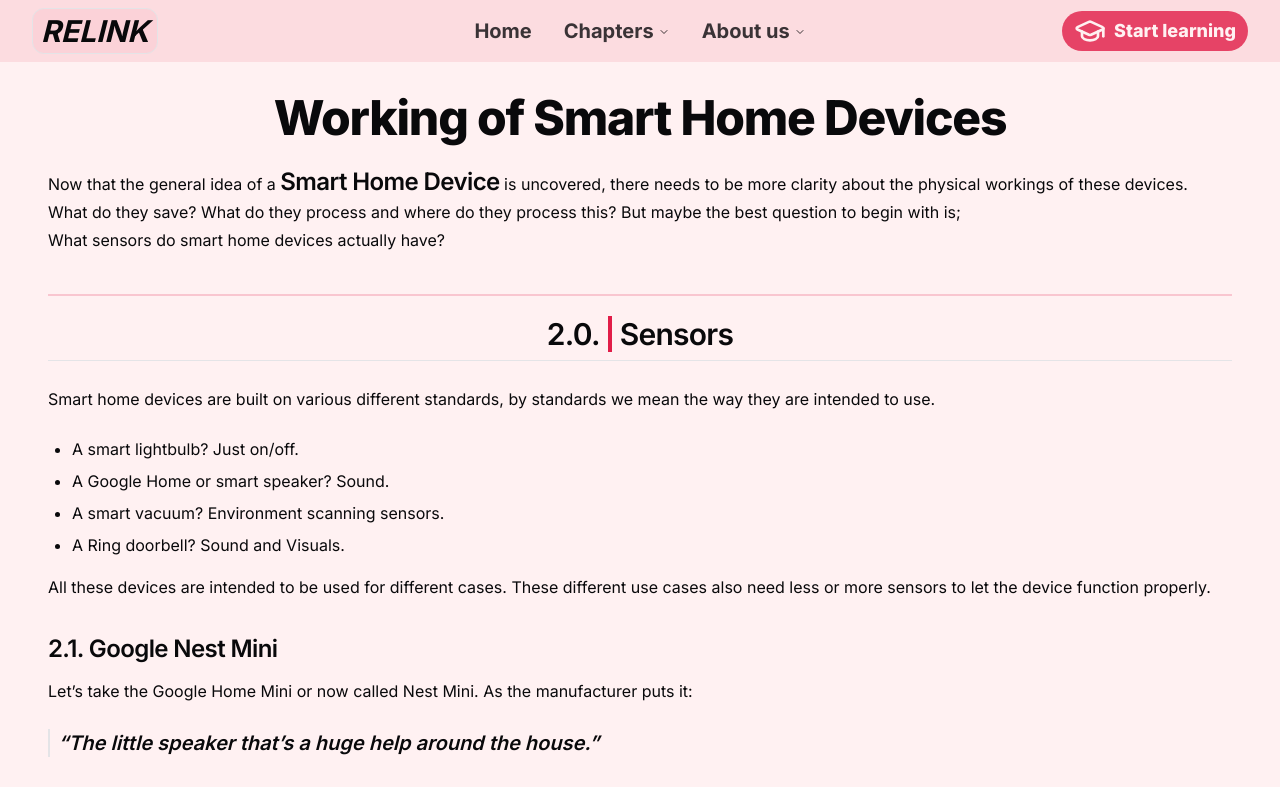
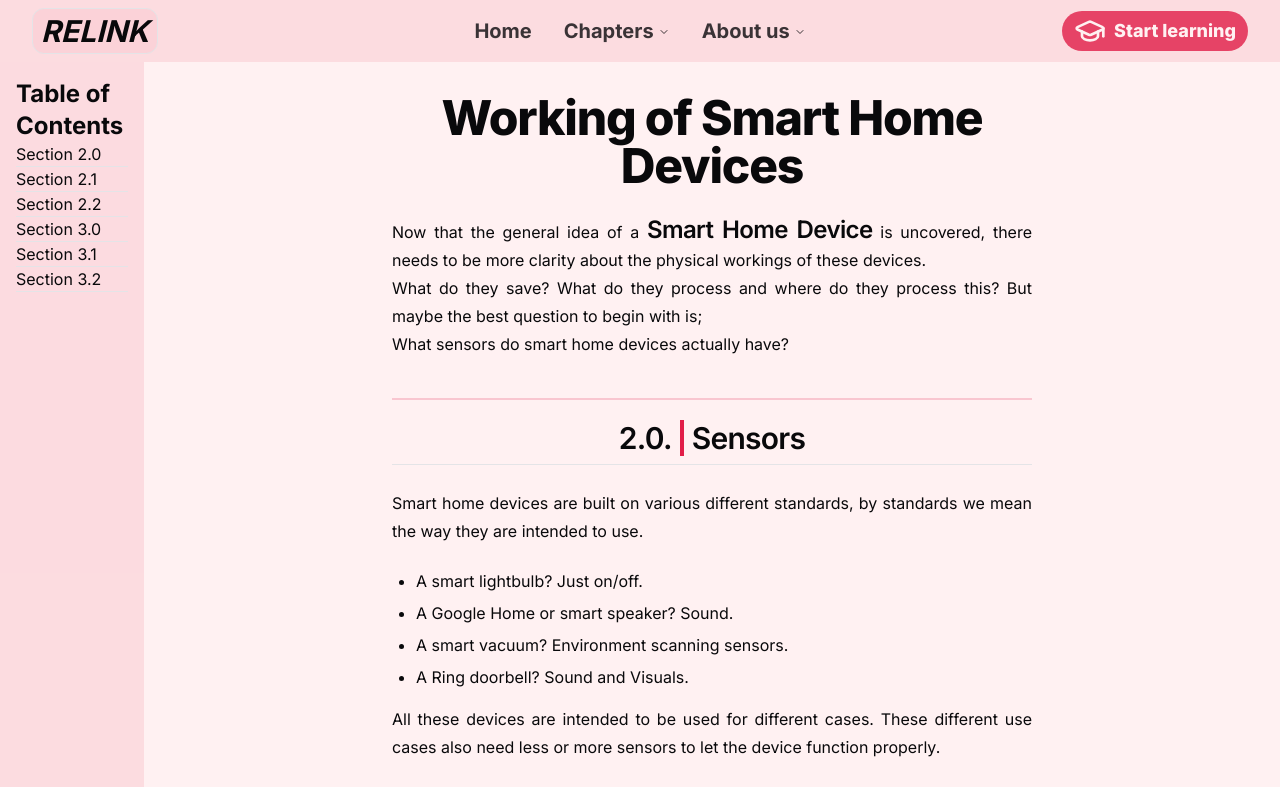
Before and after one commit to evebrnd/eps, a Next.js app: page /eps/chapters/two in a window 1280 px wide. Shown: the top 787 px of the page. Built offline with nearby package versions, Linux system fonts and the light colour scheme.

Commit message:
fix: first changes

```diff
--- a/src/app/chapters/two/page.tsx
+++ b/src/app/chapters/two/page.tsx
@@ -2,7 +2,19 @@
 
 export default function Page() {
   return (
-    <div className="flex flex-col justify-center py-2 mx-4 md:mx-12">
+    <div className="flex flex-wrap">
+      <div className="flex justify-normal sticky w-full min-h-fit top-0 md:left-0 md:max-w-36 md:h-dvh md:px-4 bg-primary/10">
+        <div className="items-center md:items-start md:pt-4">
+          <p className="text-2xl font-bold">Table of Contents</p>
+          <a href="#Chapter_2.0" className="hover:underline">Section 2.0</a><hr />
+          <a href="#Chapter_2.1" className="hover:underline">Section 2.1</a><hr />
+          <a href="#Chapter_2.2" className="hover:underline">Section 2.2</a><hr />
+          <a href="#Chapter_3.0" className="hover:underline">Section 3.0</a><hr />
+          <a href="#Chapter_3.1" className="hover:underline">Section 3.1</a><hr />
+          <a href="#Chapter_3.2" className="hover:underline">Section 3.2</a><hr />
+        </div>
+      </div>
+      <div className="flex flex-col justify-self-center mx-auto pt-2 w-screen md:w-4/6 lg:w-3/6">
         <h1 className="flex justify-center text-center mt-6 text-4xl font-extrabold tracking-tight lg:text-5xl">
           Working of Smart Home Devices
         </h1>
@@ -12,10 +24,9 @@
           <br /> What do they save? What do they process and where do they process this?
           But maybe the best question to begin with is; <br /> What sensors do smart home devices actually have?
         </p>
-
         <div className="flex flex-col text-justify py-3 border-y-2 border-primary/20 mt-10">
           {/* 2.0 */}
-        <h2 className="flex justify-center mt-2 border-b pb-2 text-3xl font-semibold tracking-tight">
+          <h2 id="Chapter_2.0" className="flex justify-center mt-2 border-b pb-2 text-3xl font-semibold tracking-tight">
             2.0.<a className="mx-2 border-x-2 border-primary text-2xl"></a>Sensors
           </h2>
           <p className="leading-7 mt-3 md:mt-6">
@@ -32,7 +43,7 @@
           </p>
 
           {/* 2.1 */}
-        <h3 className="mt-8 text-2xl font-semibold tracking-tight">
+          <h3 id="Chapter_2.1" className="mt-8 text-2xl font-semibold tracking-tight">
             2.1. Google Nest Mini
           </h3>
           <p className="leading-7 mt-3">
@@ -50,7 +61,7 @@
           </p>
 
           {/* 2.2 */}
-        <h3 className="mt-8 text-2xl font-semibold tracking-tight">
+          <h3 id="Chapter_2.2" className="mt-8 text-2xl font-semibold tracking-tight">
             2.2. Ring Doorbell
           </h3>
           <p className="leading-7 mt-3">
@@ -75,7 +86,7 @@
 
         <div className="flex flex-col text-justify py-3 mt-4">
           {/* 3.0 */}
-        <h2 className="flex justify-center border-b pb-2 text-3xl font-semibold tracking-tight ">
+          <h2 id="Chapter_3.0" className="flex justify-center border-b pb-2 text-3xl font-semibold tracking-tight ">
             3.0<a className="mx-2 border-x-2 border-primary text-2xl center-x"></a>Data Processing
           </h2>
           <p className="leading-7 mt-6">
@@ -83,7 +94,7 @@
           </p>
 
           {/* 3.1 */}
-        <h3 className="mt-8 text-2xl font-semibold tracking-tight">
+          <h3 id="Chapter_3.1" className="mt-8 text-2xl font-semibold tracking-tight">
             3.1. Google Nest Mini
           </h3>
           <p className="leading-7 mt-3">
@@ -106,7 +117,7 @@
           </p>
 
           {/* 3.2 */}
-        <h3 className="mt-8 text-2xl font-semibold tracking-tight">
+          <h3 id="Chapter_3.2" className="mt-8 text-2xl font-semibold tracking-tight">
             3.2. Ring Doorbell
           </h3>
           <p className="leading-7 mt-3">
@@ -129,5 +140,6 @@
           </p>
         </div>
       </div>
+    </div>
   );
 }
--- a/src/components/Navbar.tsx
+++ b/src/components/Navbar.tsx
@@ -158,7 +158,10 @@
               {/* leading-6 mt-6 text-xl sm:text-3xl */}
               <p className="text-2xl font-bold text-foreground">Chapters</p>
               {components_chapters.map((component, index) => (
-                <Link key={`mobile_chapter_${index}`} href={component.href} className="leading-7 transition-colors text-foreground/60 hover:text-foreground">
+                <Link
+                  key={`chapter_${index}`}
+                  href={component.href} passHref
+                  className="leading-7 transition-colors text-foreground/60 hover:text-foreground">
                   {component.title}
                 </Link>
               ))}
@@ -166,7 +169,10 @@
             <nav className="grid pt-4 font-medium divide-y md:hidden">
               <p className="text-2xl font-bold text-foreground">About</p>
               {components_about.map((component, index) => (
-                <Link key={`mobile_about_${index}`} href={component.href} className="leading-7 transition-colors text-foreground/60 hover:text-foreground">
+                <Link
+                  key={`about_${index}`}
+                  href={component.href}
+                  className="leading-7 transition-colors text-foreground/60 hover:text-foreground">
                   {component.title}
                 </Link>
               ))}
```
Lines whose indentation alone changed are shown as unchanged.
